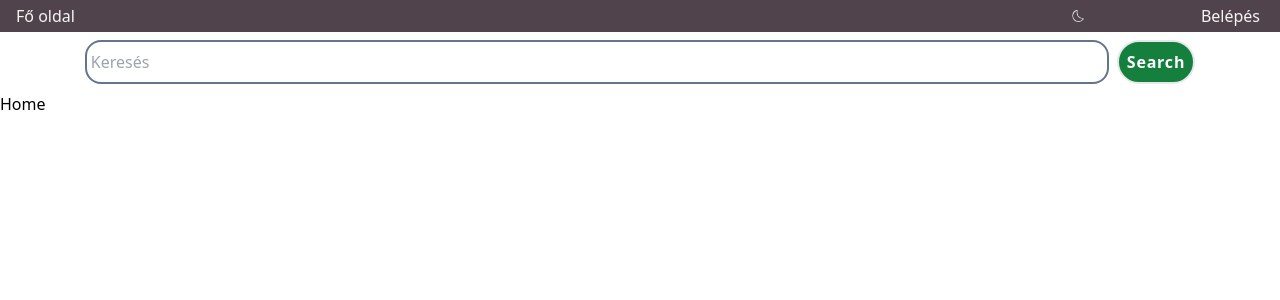
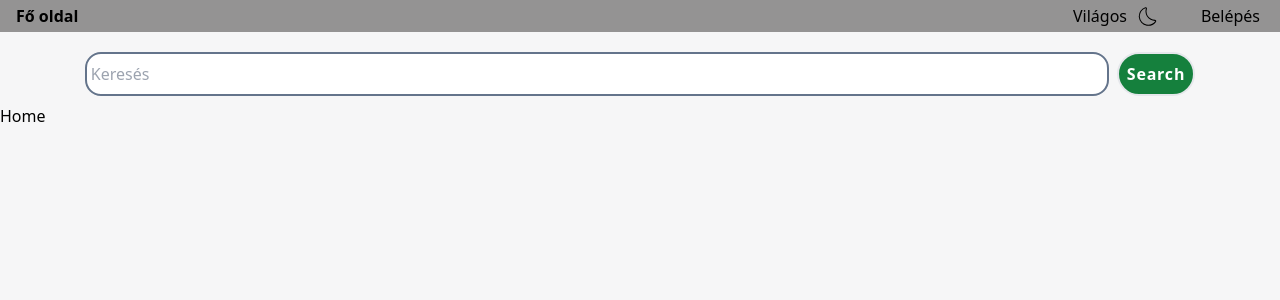
Before and after one commit to thespekky/react_app, a React (Vite) app in the folder frontend/: page / in a window 1280 px wide. Shown: the top 300 px of the page. Built offline with nearby package versions, Linux system fonts and the light colour scheme.

Commit message:
kicsit módosítottam a weboldal kinézetén

```diff
--- a/frontend/src/Components/Navbar/Navbar.jsx
+++ b/frontend/src/Components/Navbar/Navbar.jsx
@@ -5,11 +5,12 @@ import { Refreshtoken } from "../FetchData/fetchData";
 import Cookies from "universal-cookie";
 import { MdDarkMode } from "react-icons/md";
 import { CiDark } from "react-icons/ci";
+import { IconContext } from "react-icons";
+
 const cookies = new Cookies();
 export default function Navbar() {
   const { isLoggedIn, logout } = useAuth();
   const [darktheme, setDarkTheme] = useState(false);
-  let iisLoggedIn = true;
   const TokenValidálás = async () => {
     if (cookies.get("userData") != null) {
       let body = {
@@ -66,9 +67,12 @@ export default function Navbar() {
 
   return (
     <>
-      <nav className="navbar grid items-center bg-backgroundcolor text-coloroftext">
+      <nav className="navbar grid grid-cols-12 items-center bg-backgroundcolor pb-5 pt-5 text-coloroftext">
         <div className="">
-          <Link to={"/"} className="text-5x1 title flex justify-start">
+          <Link
+            to={"/"}
+            className="text-5x1 title flex justify-start font-bold"
+          >
             Fő oldal
           </Link>
         </div>
@@ -99,14 +103,26 @@ export default function Navbar() {
             )}
           </ul>
         </div>
-        <ul className="max-lg:col-start-9 col-start-9 m-0 flex list-none justify-end p-0">
-          {darktheme ? (
-            <MdDarkMode onClick={() => ThemeChange()} />
-          ) : (
-            <CiDark onClick={() => ThemeChange()} />
-          )}
+        <ul className="max-lg:col-start-9 col-start-11 m-0 flex list-none justify-end p-0">
+          <li className="flex">
+            {darktheme ? (
+              <>
+                <p className="mr-2">Sötét</p>
+                <IconContext.Provider value={{ size: "25px" }}>
+                  <MdDarkMode onClick={() => ThemeChange()} />
+                </IconContext.Provider>
+              </>
+            ) : (
+              <>
+                <p className="mr-2">Világos</p>
+                <IconContext.Provider value={{ size: "25px" }}>
+                  <CiDark onClick={() => ThemeChange()} />
+                </IconContext.Provider>
+              </>
+            )}
+          </li>
         </ul>
-        <ul className="max-lg:col-start-9 col-start-10 m-0 flex list-none justify-end p-0">
+        <ul className="max-lg:col-start-9 col-start-12 m-0 flex list-none justify-end p-0">
           {!isLoggedIn ? (
             <CostumeLink to={"/login"}>Belépés</CostumeLink>
           ) : (
--- a/frontend/src/Components/Pages/Home/Kosarasok/Kosarasok.jsx
+++ b/frontend/src/Components/Pages/Home/Kosarasok/Kosarasok.jsx
@@ -41,7 +41,7 @@ export default function Kosarasok({ searchbar = null }) {
         .filter((kosaras) => kosaras.name.includes(searchbar))
         .map((kosarasok) => (
           <div
-            className="m-1 mr-3 grid w-[380px] grid-cols-2 rounded-md border-2 p-0 shadow-md shadow-slate-600 hover:w-[400px] hover:cursor-pointer md:w-full md:grid-cols-4 md:pr-4"
+            className="m-1 mr-3 grid w-[400px] grid-cols-2 rounded-md border-2 p-0 shadow-md shadow-slate-600 hover:cursor-pointer md:w-full md:grid-cols-4 md:pr-4"
             key={kosarasok.ID}
             onClick={() => {
               navigate("/kosarasok/" + kosarasok.ID);
@@ -55,13 +55,17 @@ export default function Kosarasok({ searchbar = null }) {
               ></img>
             </div>
             <div className="m-1 p-1">
-              <div className="mt-1 tracking-wide">{kosarasok.name}</div>
-              <div className="mt-1 tracking-wide">
-                Született: {kosarasok.bdate}
+              <div className="mt-1 font-bold tracking-wide text-coloroftext">
+                {kosarasok.name}
               </div>
-              <div className="mt-1 tracking-wide">csapat: {kosarasok.team}</div>
+              <div className="mt-1 tracking-wide text-coloroftext">
+                <span className="font-bold">Született:</span> {kosarasok.bdate}
+              </div>
+              <div className="mt-1 tracking-wide text-coloroftext">
+                <span className="font-bold">csapat:</span> {kosarasok.team}
+              </div>
             </div>
-            <div className="col-span-2 mt-2 p-2 leading-7 tracking-wide md:row-span-1">
+            <div className="col-span-2 mt-2 p-2 leading-7 tracking-wide text-coloroftext md:row-span-1">
               {kosarasok.introduction}
             </div>
           </div>
--- a/frontend/src/Components/Pages/Home/home.jsx
+++ b/frontend/src/Components/Pages/Home/home.jsx
@@ -29,8 +29,9 @@ export default function Home() {
   }, []);
   return (
     <>
-      <CostumeSearch onsubmit={(e) => setSearchbar(e)} />
-
+      <div className="pt-3">
+        <CostumeSearch onsubmit={(e) => setSearchbar(e)} />
+      </div>
       <Suspense fallback={<Loading />}>
         <div className="flex w-full flex-row flex-wrap font-serif md:justify-center">
           <Kosarasok searchbar={searchbar} />
--- a/frontend/src/Css/app.css
+++ b/frontend/src/Css/app.css
@@ -3,16 +3,20 @@
 @tailwind utilities;
 :root {
   --hover_bgcolor: rgb(73, 73, 73);
-  --hover_color: rgb(192, 243, 239);
-  --hover_color2: rgb(14, 164, 233);
 }
 .light {
-  --text-color: 245, 245, 245;
-  --background-color: 81, 67, 76;
+  --text-color: 0, 0, 0;
+  --background-color: 148, 147, 147;
+  --root-color: 21, 28, 33, 0.035;
+  --hover_color: rgb(255, 255, 255);
+  background-color: rgba(var(--root-color));
 }
 .dark {
   --text-color: 255, 255, 255;
   --background-color: 0, 0, 0;
+  --root-color: 21, 28, 33, 0.835;
+  --hover_color: rgb(182, 182, 182);
+  background-color: rgba(var(--root-color));
 }
 
 .navbar {
@@ -51,15 +55,17 @@
     align-content: center;
   }
 }
-.navbar > div:hover {
-  color: var(--hover_color2);
+.navbar > div > ul > li:hover {
+  color: var(--hover_color);
 }
-.navbar > ul:hover {
-  color: var(--hover_color2);
+.navbar > ul > li:hover {
+  color: var(--hover_color);
 }
 .active {
   background-color: #696969;
-  border-radius: 25px;
+  border-radius: 15px;
+  padding-left: 5px;
+  padding-right: 5px;
   height: 25px;
 }
 .kosaras_adatok {
```
